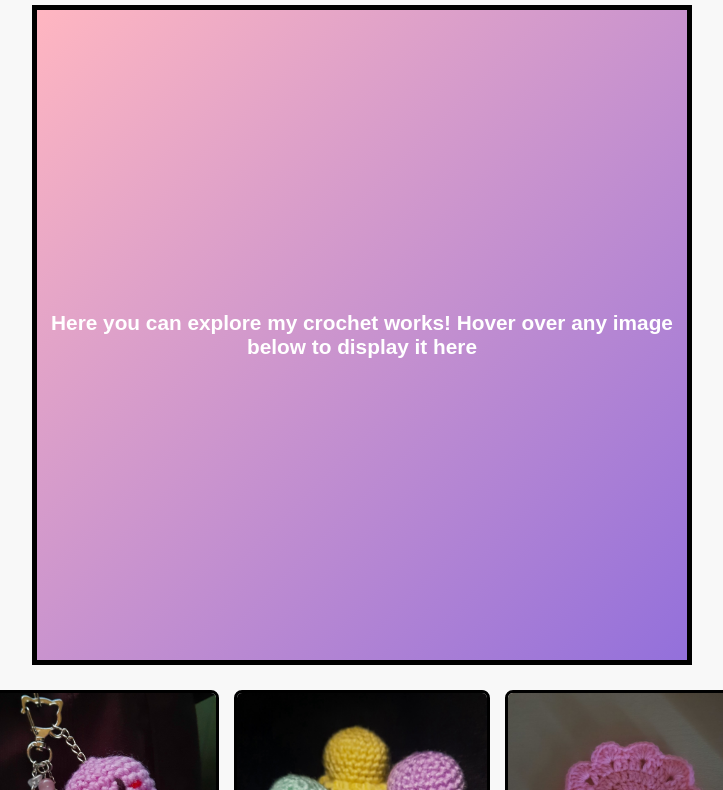
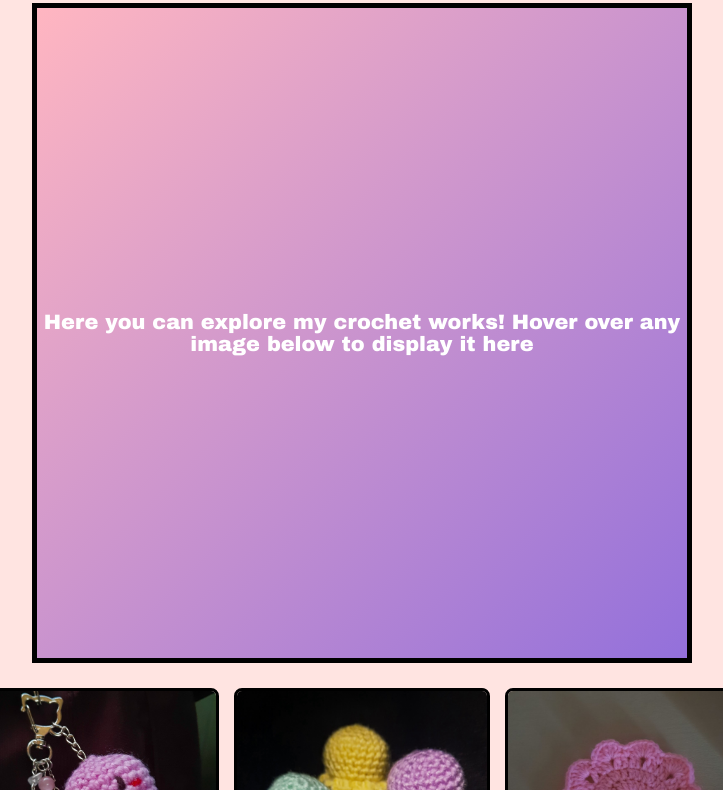
Before and after one commit to fatimahprojects/final-project-, a plain HTML site: page index.html in a window 1280 px wide. Shown: the part 87-877 px from the top of the page, without its empty margins (278-1001 px from the left). Drawn offline with Linux system fonts and the light colour scheme.

Commit message:
Update style.css

```diff
--- a/style.css
+++ b/style.css
@@ -1,7 +1,7 @@
 body {
     margin: 2%;
-    background-color: #f8f8f8;
-    font-family: Arial, sans-serif;
+    background-color: #FFE4E1;
+    font-family: 'Arial Black', sans-serif;
 }
 
 h1 {
```
